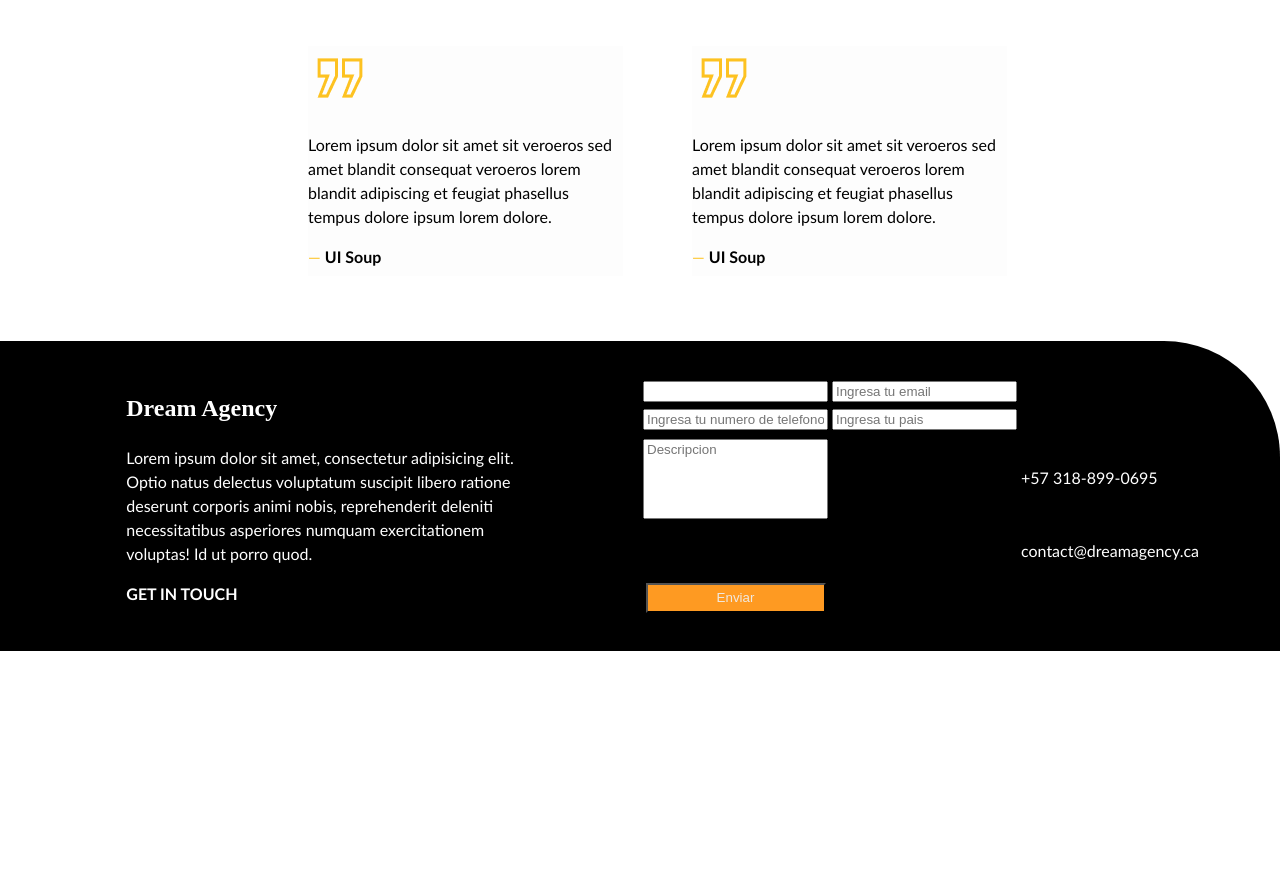
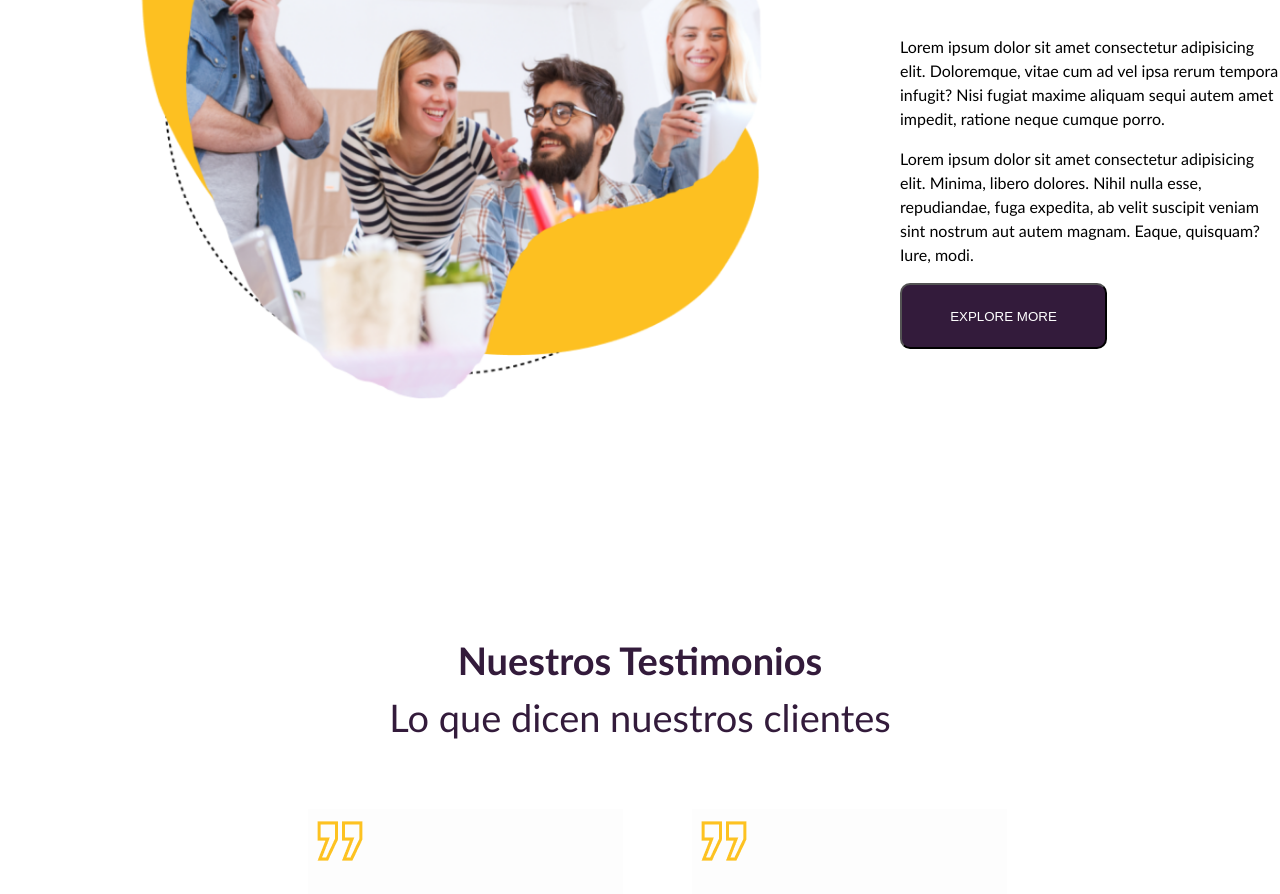
Before and after one commit to Web-I-LosVagos/Rubrica, a plain HTML site: page index.html in a window 1280 px wide. Shown: the part 825-1719 px from the top of the page. Before the commit the page ends 1476 px from the top, so only its background shows below. Drawn offline with Linux system fonts and the light colour scheme.

Commit message:
Final seccion luis

```diff
--- a/index.html
+++ b/index.html
@@ -70,19 +70,23 @@
   <!-- Luis -->
   <section>
     <div class="aboutus">
-      <div class="imagen">
-
+      <div class="imgaboutus">
+        <img src="src/img/Acercadenosotros.png" alt="Acerca de Nosotros">
       </div>
 
-      <div class="text">
-        <p><b>Acerca de</b><br>
-          Nosotros</p>
+      <div>
+        <div class="text">
+          <p><b>Acerca de</b><br>
+            Nosotros</p>
+        </div>
         <div>
-          <p>Lorem ipsum dolor sit amet consectetur adipisicing elit. Doloremque, vitae cum ad vel ipsa rerum tempora in
-            fugit? Nisi fugiat maxime aliquam sequi autem amet impedit, ratione neque cumque porro.</p> <br>
-          <p>Lorem ipsum dolor sit amet consectetur adipisicing elit. Minima, libero dolores. Nihil nulla esse,
-            repudiandae, fuga expedita, ab velit suscipit veniam sint nostrum aut autem magnam. Eaque, quisquam? Iure,
-            modi.</p>
+          <p>Lorem ipsum dolor sit amet consectetur adipisicing elit.
+            Doloremque, vitae cum ad vel ipsa rerum tempora infugit? Nisi fugiat
+            maxime aliquam sequi autem amet impedit, ratione neque cumque porro.</p>
+          <p>Lorem ipsum dolor sit amet consectetur adipisicing elit.
+            Minima, libero dolores. Nihil nulla esse, repudiandae,
+            fuga expedita, ab velit suscipit veniam sint nostrum aut
+            autem magnam. Eaque, quisquam? Iure, modi.</p>
           <button>EXPLORE MORE</button>
         </div>
       </div>
--- a/src/css/Estilo.css
+++ b/src/css/Estilo.css
@@ -2,20 +2,21 @@
   box-sizing: border-box;
 }
 
-p, h3 {
-  font-family: 'Gill Sans', 'Gill Sans MT', Calibri, 'Trebuchet MS', sans-serif;
+p,
+h3 {
+  font-family: "Gill Sans", "Gill Sans MT", Calibri, "Trebuchet MS", sans-serif;
   font-weight: 400;
   font-size: 16px;
 }
 
 h2 {
-  font-family: 'Playfair Display';
+  font-family: "Playfair Display";
   font-size: 24px;
 }
 
 body {
-  font-family: Arial, Helvetica, sans-serif;
-  font-size: 16px;
+  font-family: "Hind Vadodara";
+  font-size: 18px;
   padding: 0;
   margin: 0;
   line-height: 1.5;
@@ -87,6 +88,43 @@ nav .mobile .header a {
   text-decoration: none;
   padding: 10px;
 }
+/* SECCION LUIS */
+.aboutus {
+  display: grid;
+  width: 100%;
+  grid-template-columns: repeat(1, 1fr);
+  height: auto;
+  margin-bottom: 65px;
+  align-items: center;
+  justify-content: center;
+}
+
+.aboutus .text p {
+  font-size: 38px;
+  font-style: normal;
+  color: #331b3b;
+}
+
+.aboutus {
+  margin: auto;
+  width: 100%;
+  display: flex;
+  align-items: center;
+  justify-content: space-around;
+}
+
+.aboutus div img {
+  width: 900px;
+}
+
+button {
+  text-decoration: none;
+  width: 207px;
+  height: 66px;
+  color: #ffff;
+  background-color: #331b3b;
+  border-radius: 10px;
+}
 
 /* SECCION RONALDO */
 .testament {
@@ -108,7 +146,7 @@ nav .mobile .header a {
 .testament .text p {
   font-size: 38px;
   font-style: normal;
-  color:  #331B3B;
+  color: #331b3b;
   text-align: center;
 }
 
@@ -131,11 +169,11 @@ nav .mobile .header a {
   margin: 25px 0 0 35px;
 }
 
-.box .autor p{
-  color: #FDC221;
+.box .autor p {
+  color: #fdc221;
 }
 
-.box .autor b{
+.box .autor b {
   color: #000000;
 }
 
@@ -158,7 +196,7 @@ nav .mobile .header a {
 .pie .formulario button {
   width: 180px;
   height: 30px;
-  background-color: #FE9A22;
+  background-color: #fe9a22;
   color: #eeee;
   font-style: bold;
   cursor: pointer;
@@ -196,5 +234,4 @@ nav .mobile .header a {
     width: 110%;
     grid-template-columns: repeat(1, 1fr);
   }
-
 }
```
Also changed, not shown: src/img/Acercadenosotros.png (added). Lines whose indentation alone changed are shown as unchanged.
